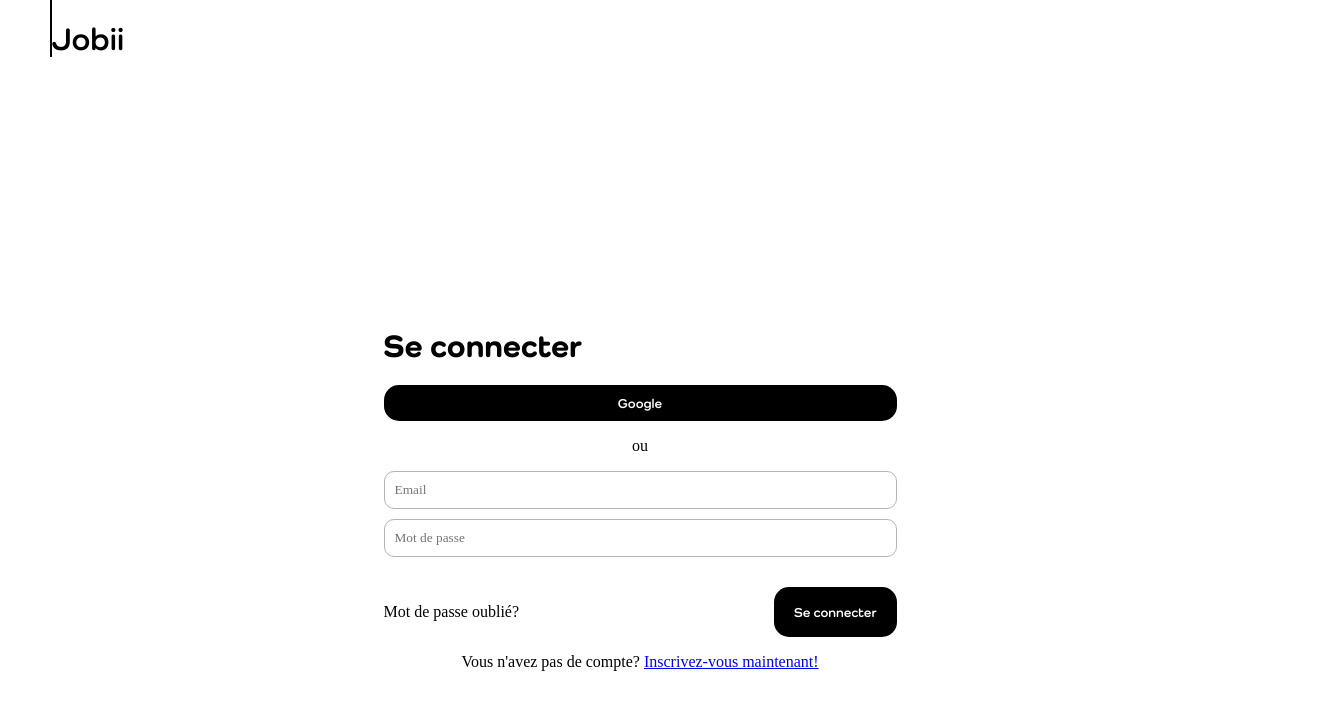
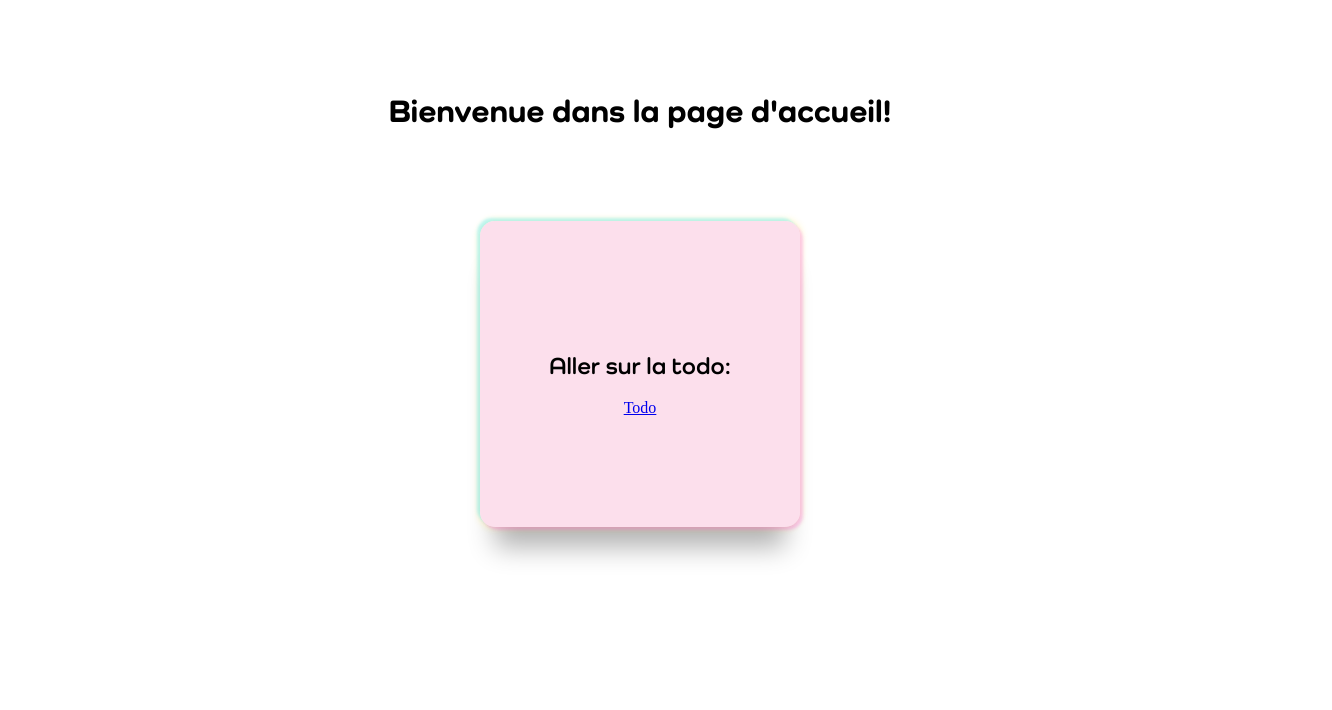
Before and after one commit to nisrinemr1/vueJsTodo, a Vue app: page /home in a window 1280 px wide. Before the commit this address led to /. Shown: the top 710 px of the page, 1332 px wide, since content can reach past the window. Built offline with nearby package versions, Linux system fonts and the light colour scheme; no server answers; a web font is replaced by a local one.

Commit message:
all text into french

```diff
--- a/src/page/Home.vue
+++ b/src/page/Home.vue
@@ -1,11 +1,10 @@
 <template>
     <div class="home-page">
-        <p>{{userName}}</p>
-        <h1>Welcome to the home page</h1>
+        <h1>Bienvenue dans la page d'accueil!</h1>
 
         <div class="home-card">
 
-            <h2>Go to the todo: </h2>
+            <h2>Aller sur la todo: </h2>
             <router-link :to="{ name:'todo' }">Todo</router-link>
 
         </div>
@@ -14,10 +13,6 @@
 </template>
 
 <script>
-    import { onAuthStateChanged } from "firebase/auth"
-    import {
-        auth
-    } from "./../firebase/init"
 
     export default {
         data(){
@@ -26,27 +21,6 @@
                 userName:""
 
             }
-        },
-
-        created() {
-
-            onAuthStateChanged(auth, (user) => {
-
-                if (user) {
-
-                   /*  const displayName = user.displayName */
-
-                    const displayName = user.displayName.split(' ')[0]
-
-                    this.userName = displayName
-
-                } else {
-
-                    this.$router.push('/')
-
-                }
-
-            })
         }
     }
 </script>
--- a/src/page/Task.vue
+++ b/src/page/Task.vue
@@ -42,7 +42,7 @@
         <!-- ******** NAV LINKS ******** -->
         <!-- ******** NAV LINKS ******** -->
         <div class="test-link">
-            <router-link class="nav-link" :to="{ name : 'home' }">Home</router-link>
+            <router-link class="nav-link" :to="{ name : 'home' }">Accueil</router-link>
             <router-link class="nav-link" :to="{ name:'todo' }">Todo</router-link>
             <router-link class="nav-link" :to="{ name : 'test' }">Test</router-link>
         </div>
--- a/src/page/Todo.vue
+++ b/src/page/Todo.vue
@@ -7,7 +7,7 @@
             <!-- ******** NAV LINKS ******** -->
             <div class="test-link">
                 <router-link class="nav-link" :to="{ name : 'home' }">
-                    <h2> Home </h2>
+                    <h2> Accueil </h2>
                 </router-link>
                 <router-link class="nav-link" :to="{ name : 'test' }">
                     <h2> Test </h2>
```
